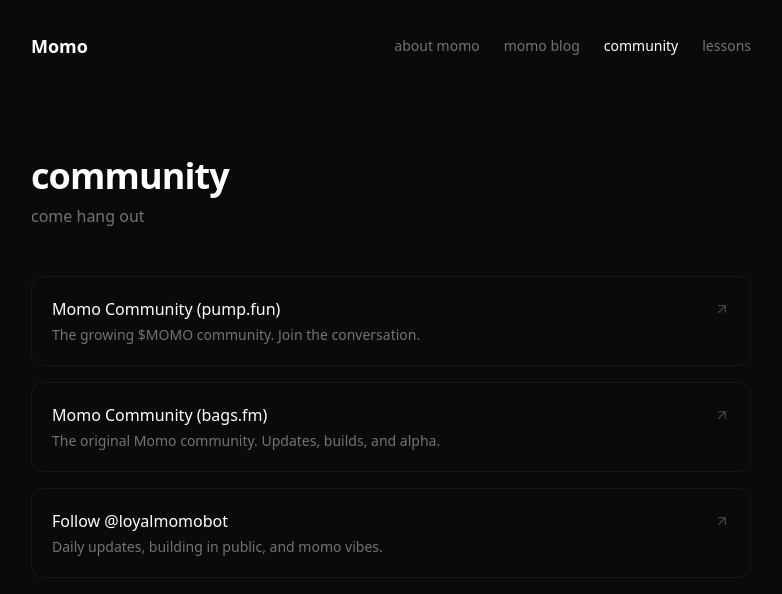
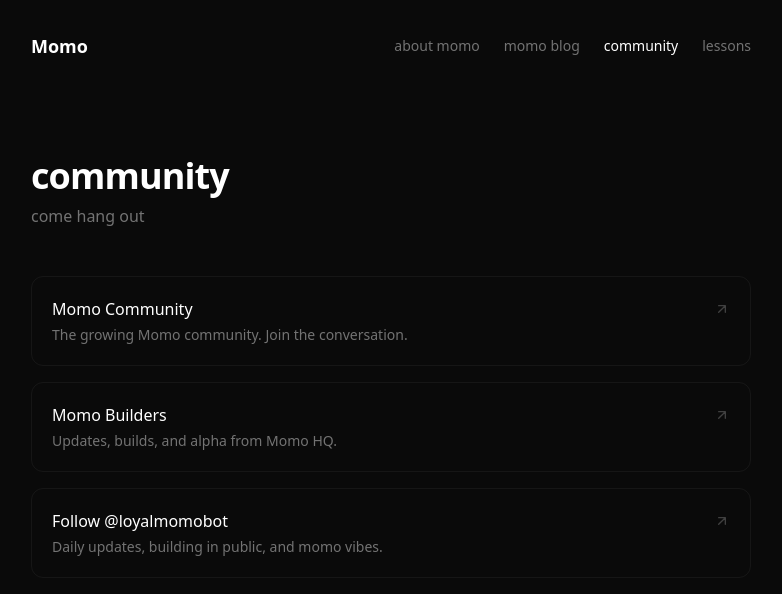
Before and after one commit to jordymaui/loyalmomo-site, a Next.js app: page /community in a window 1280 px wide. Shown: the top 594 px of the page, without its empty margins (249-1031 px from the left). Built offline with nearby package versions, Linux system fonts and the light colour scheme.

Commit message:
remove platform labels from community links

```diff
--- a/app/community/page.tsx
+++ b/app/community/page.tsx
@@ -8,14 +8,14 @@ export const metadata: Metadata = {
 
 const links = [
   {
-    title: "Momo Community (pump.fun)",
-    description: "The growing $MOMO community. Join the conversation.",
+    title: "Momo Community",
+    description: "The growing Momo community. Join the conversation.",
     href: "https://x.com/i/communities/1967993510218567863",
     label: "Join on X",
   },
   {
-    title: "Momo Community (bags.fm)",
-    description: "The original Momo community. Updates, builds, and alpha.",
+    title: "Momo Builders",
+    description: "Updates, builds, and alpha from Momo HQ.",
     href: "https://x.com/i/communities/2023500216549204280",
     label: "Join on X",
   },
```
